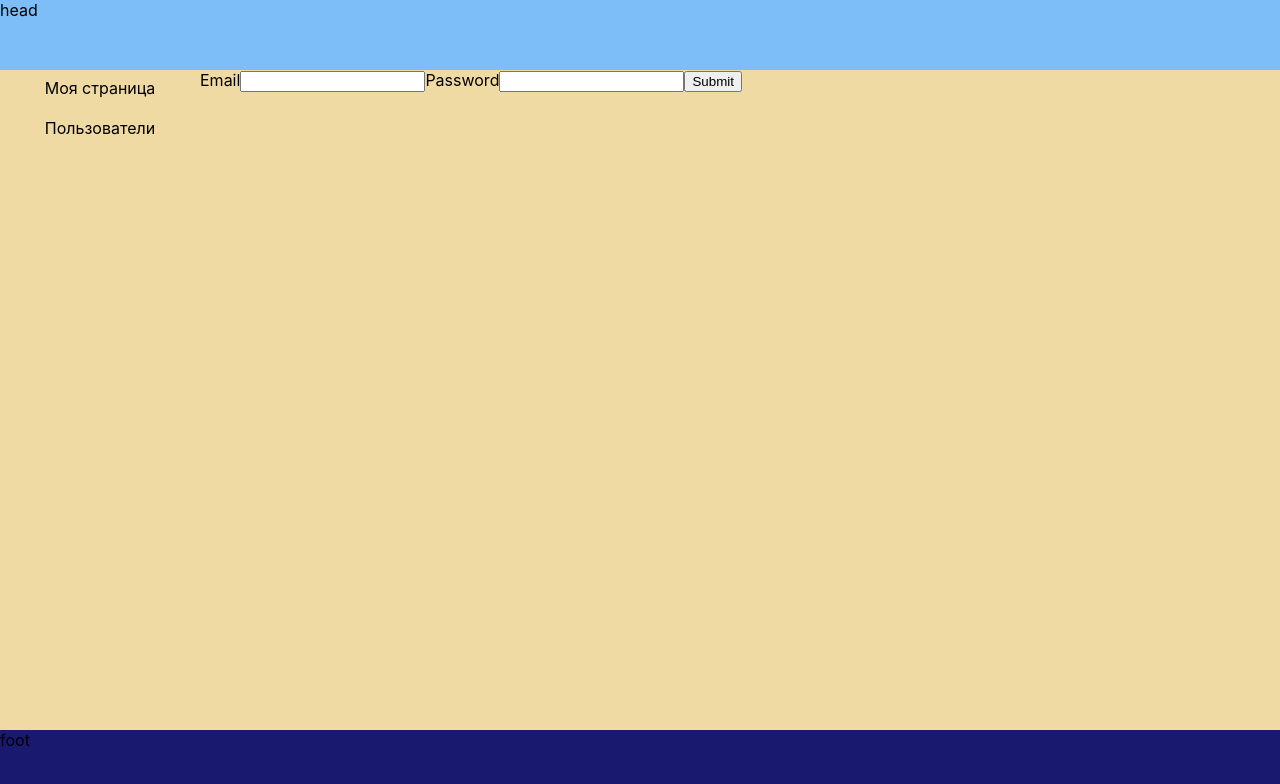
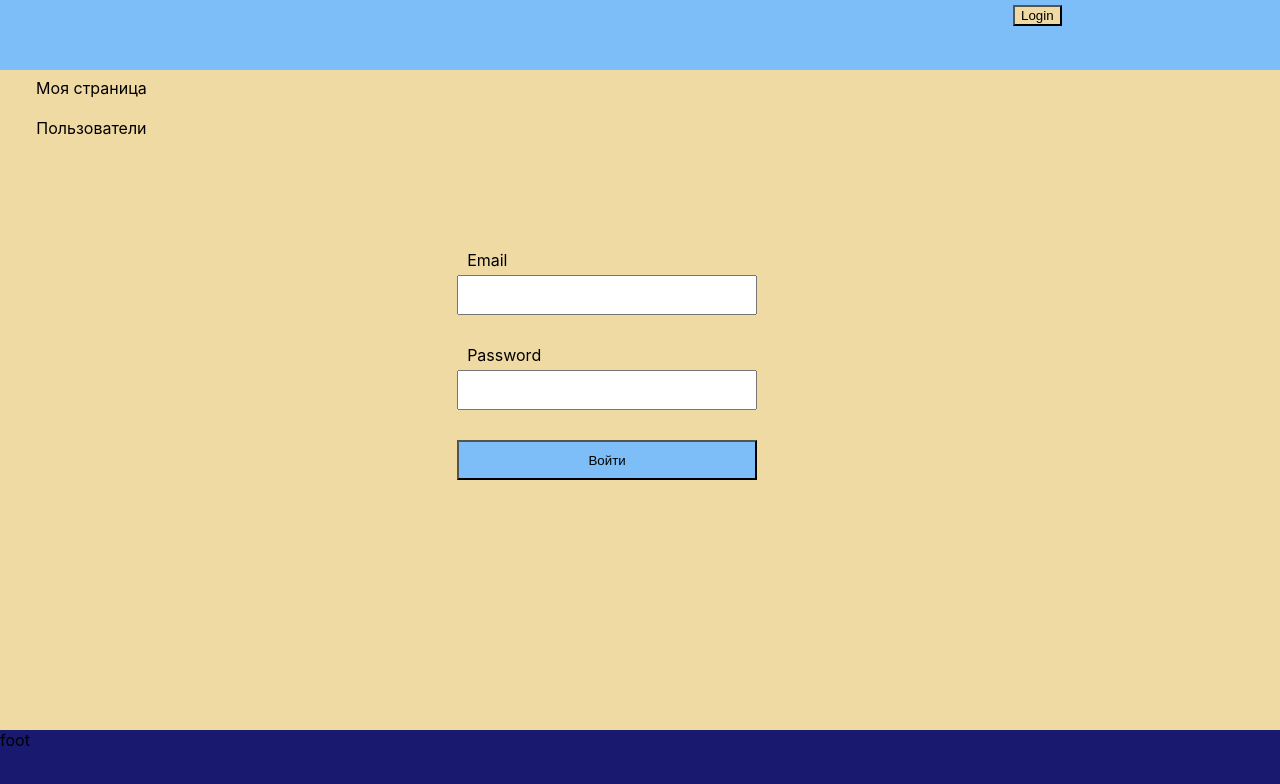
Before and after one commit to EfanovNikita/MyFirstReactApp, a React (Create React App) app: page /login in a window 1280 px wide. Shown: the top 784 px of the page. Built offline with nearby package versions, Linux system fonts and the light colour scheme; no server answers.

Commit message:
Login design

```diff
--- a/src/Components/Contentbar/MainContainer.module.css
+++ b/src/Components/Contentbar/MainContainer.module.css
@@ -2,5 +2,5 @@
     grid-area: main;
     background-color: #f0daa4;
     display: grid;
-    grid-template: 1fr / minmax(100px, 200px) auto;
+    grid-template: 1fr / minmax(50px, 1fr) minmax(auto, 6fr);
 }
--- a/src/Components/Contentbar/Profile/ProfileInfo.jsx
+++ b/src/Components/Contentbar/Profile/ProfileInfo.jsx
@@ -17,16 +17,13 @@
 
     return (
         <div className={style.profileInfo}>
-            <div className={style.gridElem}><img src={largePhoto} alt='avatar'></img></div>
+            <div className={style.photoBox}><img src={largePhoto} alt='avatar' className={style.photo}></img></div>
             <div className={style.gridBox}>
-                <div className={style.gridElem} ><p>Name</p></div>
                 <div className={style.gridElem} ><p>{fullName}</p></div>
-                <div className={style.gridElem} ><p>Статус</p></div>
-                <div className={style.gridElem} ><ProfileStatus userId={props.profile.userId} /></div>
+                <div className={style.gridElem} ><p>Статус: <ProfileStatus userId={props.profile.userId} /></p></div>
                 <div className={style.gridElem} ><p>Vk</p></div>
-                <div className={style.gridElem} ><p>{fullName}</p></div>
                 <div className={style.gridElem} ><p>YouTube</p></div>
-                <div className={style.gridElem} ><p>{fullName}</p></div>
+                <div className={style.gridElem} ><p>AboutMe</p></div>
             </div>
         </div>
     )
--- a/src/Components/Contentbar/Profile/ProfileInfo.module.css
+++ b/src/Components/Contentbar/Profile/ProfileInfo.module.css
@@ -2,13 +2,22 @@
     min-height: 100%;
     display: grid;
     grid-template: 1fr / 1fr 2fr;
+    margin: 10px;
 }
 
-.profileInfo .gridElem {
-    border: 1px solid black;
+.photoBox {
+    position: relative;
+    width: 100%;
+}
+
+.photo {
+    position: absolute;
+    left: 50%;
+    max-width: 100%;
+    max-height: 100%;
+    transform: translateX(-50%);
 }
 
 .profileInfo .gridBox {
-    display: grid;
-    grid-template: auto / 10% 90%;
+    padding: 0 10px;
 }
--- a/src/Components/Header/Header.jsx
+++ b/src/Components/Header/Header.jsx
@@ -1,12 +1,28 @@
 import React from 'react';
 import style from './Header.module.css';
+import { connect } from 'react-redux';
+import { LogoutThunk } from '../../redux/authReducer';
+import { NavLink } from 'react-router-dom';
 
 const Header = (props) => {
+
+    let logout = (e) => {
+        props.LogoutThunk();
+    };
+
     return (
         <div className={style.header}>
-            head
+            {props.isAuth
+                ? <div className={style.loginButton} onClick={logout}><button>Logout</button></div>
+                : <div className={style.loginButton}>
+                    <NavLink to='/login'><button>Login</button></NavLink></div>
+            }
         </div>
     )
 }
 
-export default Header;
+let mapStateToProps = (state) => ({
+    isAuth: state.auth.isAuth
+})
+
+export default connect(mapStateToProps, { LogoutThunk })(Header);
--- a/src/Components/Header/Header.module.css
+++ b/src/Components/Header/Header.module.css
@@ -1,4 +1,21 @@
 .header {
     grid-area: header;
     background-color: #7dbdf8;
+    display: grid;
+    grid-template: 1fr / repeat(6, 1fr);
 }
+
+.loginButton {
+    grid-column: 5/6;
+    padding: 5px;
+}
+
+.loginButton button {
+    background-color: #f0daa4;
+    float: right;
+    cursor: pointer;
+}
+
+.loginButton button:active {
+    background-color: #be9e4c;
+}
--- a/src/Components/Login/Login.jsx
+++ b/src/Components/Login/Login.jsx
@@ -1,9 +1,10 @@
 import React from 'react';
 import { useFormik } from 'formik';
 import { LoginThunk } from '../../redux/authReducer';
-import validator from '../../validators/validatorLogin';
+import validate from '../../validators/validatorLogin';
 import { connect } from 'react-redux';
 import { Redirect } from 'react-router-dom';
+import style from './Login.module.css';
 
 const Login = (props) => {
 
@@ -12,7 +13,7 @@
             email: '',
             password: ''
         },
-        validator,
+        validate,
         onSubmit: values => {
             props.LoginThunk(values)
         }
@@ -23,26 +24,32 @@
     };
 
     return (
-        <form onSubmit={formik.handleSubmit}>
+        <form onSubmit={formik.handleSubmit} className={style.gridBox}>
             <label htmlFor='email'>Email</label>
             <input
                 id='email'
                 name='email'
                 type='email'
                 onChange={formik.handleChange}
+                onBlur={formik.handleBlur}
                 value={formik.values.email}
             />
-            {formik.errors.email ? <div>{formik.errors.email}</div> : null}
+            {formik.touched.email && formik.errors.email
+                ? <div className={style.error}>{formik.errors.email}</div>
+                : <div></div>}
             <label htmlFor='password'>Password</label>
             <input
                 id='password'
                 name='password'
                 type='password'
                 onChange={formik.handleChange}
+                onBlur={formik.handleBlur}
                 value={formik.values.password}
             />
-            {formik.errors.password ? <div>{formik.errors.password}</div> : null}
-            <button type='submit'>Submit</button>
+            {formik.touched.password && formik.errors.password
+                ? <div className={style.error}>{formik.errors.password}</div>
+                : <div></div>}
+            <button type='submit'>Войти</button>
         </form>
     )
 }
--- /dev/null
+++ b/src/Components/Login/Login.module.css
@@ -0,0 +1,21 @@
+.gridBox {
+    display: grid;
+    grid-template: 25px 40px 30px 25px 40px 30px 40px / 1fr;
+    width: 300px;
+    height: 300px;
+    margin: auto 25%;
+}
+
+.gridBox label {
+    padding-left: 10px;
+}
+
+.gridBox button {
+    background-color: #7dbdf8;
+    cursor: pointer;
+}
+
+.gridBox .error {
+    color: red;
+    padding-left: 10px;
+}
--- a/src/api/api.js
+++ b/src/api/api.js
@@ -14,6 +14,9 @@
     },
     login(email, password) {
         return instance.post('auth/login', {email, password})
+    },
+    logout() {
+        return instance.delete('auth/login')
     }
 };
 
--- a/src/redux/authReducer.js
+++ b/src/redux/authReducer.js
@@ -59,6 +59,18 @@
             }
         })
     }
+};
+
+export const LogoutThunk = () => {
+    return (dispatch) => {
+        dispatch(setIsLoading(true));
+        authAPI.logout().then(response => {
+            if(response.data.resultCode === 0) {
+                dispatch(setAuthUserData(null, null, null, false));
+            }
+            dispatch(setIsLoading(false));
+        })
+    }
 }
 
 export default authReducer;
--- a/src/validators/validatorLogin.js
+++ b/src/validators/validatorLogin.js
@@ -7,7 +7,7 @@
     if (!values.email) {
         errors.email = 'Заполните поле';
     } else if (!/^[A-Z0-9._%+-]+@[A-Z0-9.-]+\.[A-Z]{2,4}$/i.test(values.email)) {
-        errors.email = 'Неверный адрес';
+        errors.email = 'Неверный email-адрес';
     };
 
     if (!values.password) {
```
Also changed, not shown: src/logo.svg (deleted).
